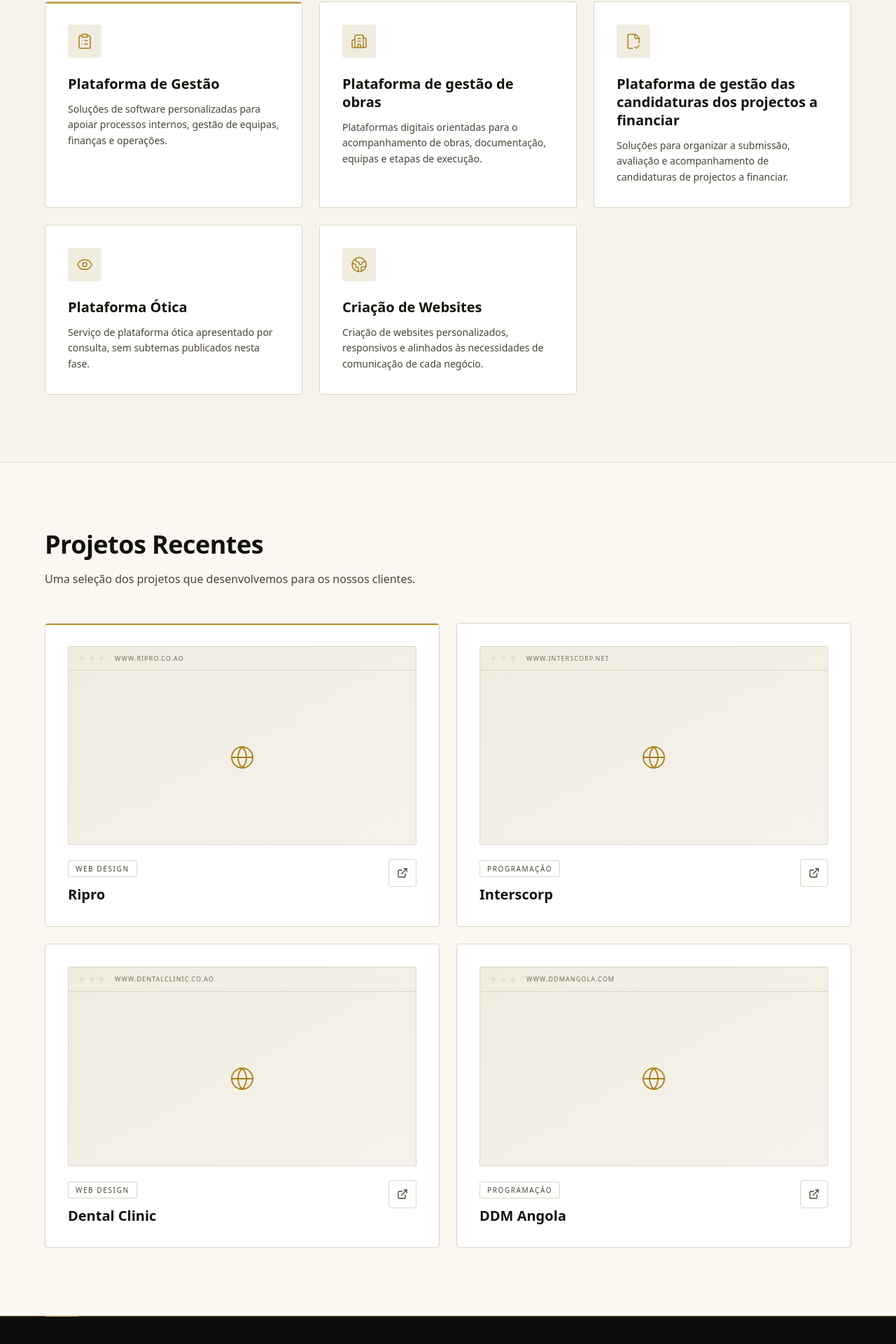
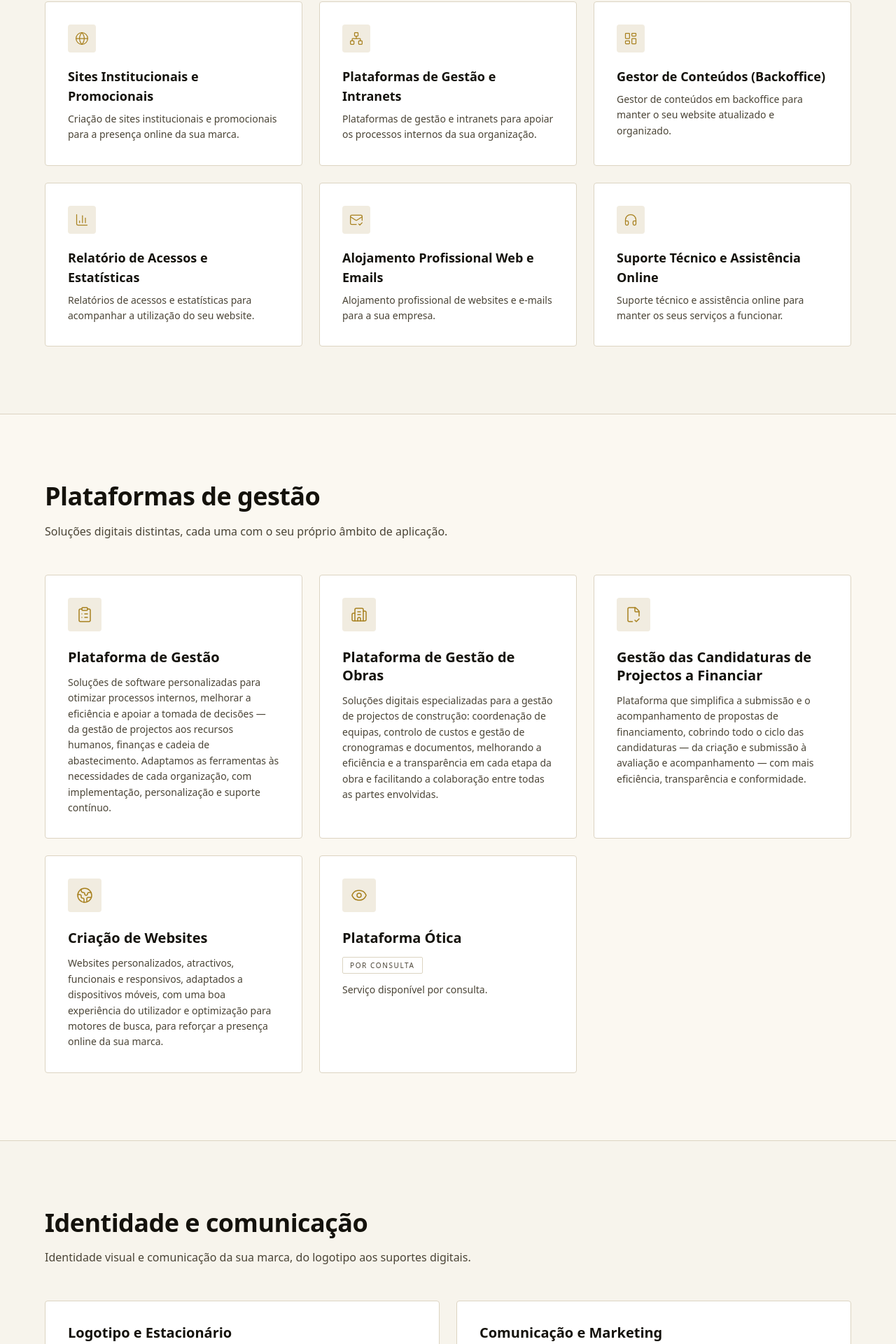
Before and after one commit to persistec/persistech, a Next.js app: page /newmedia in a window 1280 px wide. Shown: the part 827-2747 px from the top of the page at 70% size. Built offline with nearby package versions, Linux system fonts and the light colour scheme.

Commit message:
feat(newmedia): rebuild page around the three Newmedia service families per Asana brief

```diff
--- a/src/app/newmedia/page.tsx
+++ b/src/app/newmedia/page.tsx
@@ -6,7 +6,7 @@ import ServicesSection from "@/components/newmedia/ServicesSection";
 import CTABand from "@/components/ui/CTABand";
 
 const description =
-  "Serviços NewMedia da Persistech para plataformas web, plataformas de gestão e soluções digitais personalizadas.";
+  "Serviços NewMedia da Persistech: criação e gestão da identidade visual e da presença digital — websites, plataformas de gestão e comunicação.";
 
 export const metadata: Metadata = {
   title: "Serviços NewMedia",
@@ -41,8 +41,8 @@ export default function NewmediaPage() {
       <ServicesSection />
       <PortfolioSection />
       <CTABand
-        title="Tem uma solução digital em mente?"
-        description="Conte-nos a sua necessidade e avaliamos a melhor abordagem para o seu projeto."
+        title="Tem um projeto digital em mente?"
+        description="Fale connosco sobre o seu website, identidade visual ou plataforma — avaliamos a melhor abordagem para o seu projeto."
         primary={{ label: "Falar com a equipa", href: "/contactos" }}
         secondary={{ label: "Ver serviços", href: "/servicos" }}
       />
--- a/src/components/newmedia/PageHero.tsx
+++ b/src/components/newmedia/PageHero.tsx
@@ -4,13 +4,13 @@ export default function NewmediaHero() {
   return (
     <SharedPageHero
       title="Serviços NewMedia"
-      lead="Desenvolvemos plataformas web, plataformas de gestão e soluções digitais personalizadas para apoiar processos e presença digital."
+      lead="Criação e gestão da identidade visual e da presença digital da sua empresa: websites, plataformas de gestão, logotipo e comunicação."
       image={{
         src: "/images/heroes/hero-newmedia.jpg",
         alt: "Ambiente digital e desenvolvimento de plataformas web",
         priority: true,
       }}
-      proof={{ value: "4", label: "Projetos recentes" }}
+      proof={{ value: "3", label: "Áreas de serviço" }}
       actions={[
         { label: "Falar com a equipa", href: "/contactos" },
         { label: "Ver projetos", href: "#projetos", variant: "outline" },
--- a/src/components/newmedia/PortfolioSection.tsx
+++ b/src/components/newmedia/PortfolioSection.tsx
@@ -49,7 +49,7 @@ export default function PortfolioSection() {
           {projects.map((project, index) => (
             <Reveal key={project.name} className={revealDelays[index]}>
               <Card
-                featured={index === 0}
+                hover={false}
                 className="group h-full p-6 motion-safe:hover:-translate-y-1 motion-safe:hover:shadow-[0_18px_36px_-24px_rgba(20,18,12,0.45)]"
               >
                 <div className="overflow-hidden rounded-[2px] border border-hairline bg-gradient-to-br from-parchment to-stone/40">
--- a/src/components/newmedia/ServicesSection.tsx
+++ b/src/components/newmedia/ServicesSection.tsx
@@ -1,43 +1,107 @@
-import { Building2, ClipboardList, Eye, FileCheck2, Globe2 } from "lucide-react";
+import {
+  BarChart3,
+  Building2,
+  Check,
+  ClipboardList,
+  Eye,
+  FileCheck2,
+  Globe,
+  Globe2,
+  Headphones,
+  LayoutDashboard,
+  MailCheck,
+  Network,
+} from "lucide-react";
 
+import Badge from "@/components/ui/Badge";
 import Card from "@/components/ui/Card";
 import Reveal from "@/components/ui/Reveal";
 import SectionHeading from "@/components/ui/SectionHeading";
 
-const services = [
+const digitalServices = [
+  {
+    title: "Sites Institucionais e Promocionais",
+    description:
+      "Criação de sites institucionais e promocionais para a presença online da sua marca.",
+    icon: Globe,
+  },
+  {
+    title: "Plataformas de Gestão e Intranets",
+    description:
+      "Plataformas de gestão e intranets para apoiar os processos internos da sua organização.",
+    icon: Network,
+  },
+  {
+    title: "Gestor de Conteúdos (Backoffice)",
+    description:
+      "Gestor de conteúdos em backoffice para manter o seu website atualizado e organizado.",
+    icon: LayoutDashboard,
+  },
+  {
+    title: "Relatório de Acessos e Estatísticas",
+    description:
+      "Relatórios de acessos e estatísticas para acompanhar a utilização do seu website.",
+    icon: BarChart3,
+  },
+  {
+    title: "Alojamento Profissional Web e Emails",
+    description:
+      "Alojamento profissional de websites e e-mails para a sua empresa.",
+    icon: MailCheck,
+  },
+  {
+    title: "Suporte Técnico e Assistência Online",
+    description:
+      "Suporte técnico e assistência online para manter os seus serviços a funcionar.",
+    icon: Headphones,
+  },
+];
+
+// Descrições adaptadas do briefing Asana (SERVIÇOS NEWMEDIA); não acrescentar
+// funcionalidades, prazos ou condições que não constam da fonte.
+const platforms = [
   {
     title: "Plataforma de Gestão",
     description:
-      "Soluções de software personalizadas para apoiar processos internos, gestão de equipas, finanças e operações.",
+      "Soluções de software personalizadas para otimizar processos internos, melhorar a eficiência e apoiar a tomada de decisões — da gestão de projectos aos recursos humanos, finanças e cadeia de abastecimento. Adaptamos as ferramentas às necessidades de cada organização, com implementação, personalização e suporte contínuo.",
     icon: ClipboardList,
   },
   {
-    title: "Plataforma de gestão de obras",
+    title: "Plataforma de Gestão de Obras",
     description:
-      "Plataformas digitais orientadas para o acompanhamento de obras, documentação, equipas e etapas de execução.",
+      "Soluções digitais especializadas para a gestão de projectos de construção: coordenação de equipas, controlo de custos e gestão de cronogramas e documentos, melhorando a eficiência e a transparência em cada etapa da obra e facilitando a colaboração entre todas as partes envolvidas.",
     icon: Building2,
   },
   {
-    title: "Plataforma de gestão das candidaturas dos projectos a financiar",
+    title: "Gestão das Candidaturas de Projectos a Financiar",
     description:
-      "Soluções para organizar a submissão, avaliação e acompanhamento de candidaturas de projectos a financiar.",
+      "Plataforma que simplifica a submissão e o acompanhamento de propostas de financiamento, cobrindo todo o ciclo das candidaturas — da criação e submissão à avaliação e acompanhamento — com mais eficiência, transparência e conformidade.",
     icon: FileCheck2,
-  },
-  {
-    title: "Plataforma Ótica",
-    description:
-      "Serviço de plataforma ótica apresentado por consulta, sem subtemas publicados nesta fase.",
-    icon: Eye,
   },
   {
     title: "Criação de Websites",
     description:
-      "Criação de websites personalizados, responsivos e alinhados às necessidades de comunicação de cada negócio.",
+      "Websites personalizados, atractivos, funcionais e responsivos, adaptados a dispositivos móveis, com uma boa experiência do utilizador e optimização para motores de busca, para reforçar a presença online da sua marca.",
     icon: Globe2,
+  },
+  {
+    title: "Plataforma Ótica",
+    description: "Serviço disponível por consulta.",
+    icon: Eye,
+    onConsultation: true,
   },
 ];
 
-const revealDelays = [
+const digitalDelays = [
+  "delay-[0ms]",
+  "delay-[100ms]",
+  "delay-[200ms]",
+  "delay-[300ms]",
+  "delay-[400ms]",
+  "delay-[500ms]",
+];
+
+const platformDelays = [
   "delay-[0ms]",
   "delay-[100ms]",
   "delay-[200ms]",
@@ -45,23 +109,83 @@ const revealDelays = [
   "delay-[400ms]",
 ];
 
+const families = [
+  {
+    title: "Logotipo e Estacionário",
+    items: [
+      "Criação de Logotipo",
+      "Cartões de Visita",
+      "Papel de Carta e Envelopes",
+      "Estacionário Digital",
+      "Manual de Normas",
+    ],
+  },
+  {
+    title: "Comunicação e Marketing",
+    items: [
+      "Brochura de Apresentação",
+      "Folhetos Promocionais",
+      "Campanhas de Comunicação",
+      "Web-Marketing e Redes Sociais",
+      "Newsletters",
+    ],
+  },
+];
+
 export default function ServicesSection() {
   return (
+    <>
       <section className="bg-canvas">
         <div className="container-aurum section-rhythm">
           <SectionHeading
-          title="Soluções digitais e plataformas"
-          description="Serviços NewMedia focados em plataformas de gestão, aplicações web e presença digital."
+            title="Plataformas digitais e websites"
+            description="A Newmedia cobre a criação e gestão da identidade visual e da presença digital da sua empresa, com um conjunto completo de serviços digitais."
           />
 
           <div className="mt-12 grid grid-cols-1 gap-6 md:grid-cols-2 lg:grid-cols-3">
-          {services.map(({ title, description, icon: Icon }, index) => (
-            <Reveal key={title} className={revealDelays[index]}>
-              <Card featured={index === 0} className="h-full">
+            {digitalServices.map(({ title, description, icon: Icon }, index) => (
+              <Reveal key={title} className={digitalDelays[index]}>
+                <Card
+                  hover={false}
+                  className="h-full p-6 motion-safe:hover:-translate-y-1 motion-safe:hover:shadow-[0_18px_36px_-24px_rgba(20,18,12,0.45)]"
+                >
+                  <div className="flex h-10 w-10 items-center justify-center rounded-[4px] bg-parchment text-gold-deep">
+                    <Icon className="h-5 w-5" strokeWidth={1.5} aria-hidden="true" />
+                  </div>
+                  <h3 className="mt-5 font-display text-lg font-semibold text-ink">
+                    {title}
+                  </h3>
+                  <p className="mt-2 type-body-sm text-graphite">{description}</p>
+                </Card>
+              </Reveal>
+            ))}
+          </div>
+        </div>
+      </section>
+
+      <section className="border-y border-hairline bg-sand">
+        <div className="container-aurum section-rhythm">
+          <SectionHeading
+            title="Plataformas de gestão"
+            description="Soluções digitais distintas, cada uma com o seu próprio âmbito de aplicação."
+          />
+
+          <div className="mt-12 grid grid-cols-1 gap-6 md:grid-cols-2 lg:grid-cols-3">
+            {platforms.map(({ title, description, icon: Icon, onConsultation }, index) => (
+              <Reveal key={title} className={platformDelays[index]}>
+                <Card
+                  hover={false}
+                  className="h-full motion-safe:hover:-translate-y-1 motion-safe:hover:shadow-[0_18px_36px_-24px_rgba(20,18,12,0.45)]"
+                >
                   <div className="flex h-12 w-12 items-center justify-center rounded-[4px] bg-parchment text-gold-deep">
                     <Icon className="h-6 w-6" strokeWidth={1.5} aria-hidden="true" />
                   </div>
-                <h2 className="mt-6 type-headline-sm text-ink">{title}</h2>
+                  <h3 className="mt-6 type-headline-sm text-ink">{title}</h3>
+                  {onConsultation ? (
+                    <div className="mt-3">
+                      <Badge>Por consulta</Badge>
+                    </div>
+                  ) : null}
                   <p className="mt-3 type-body-sm text-graphite">{description}</p>
                 </Card>
               </Reveal>
@@ -69,5 +193,40 @@ export default function ServicesSection() {
           </div>
         </div>
       </section>
+
+      <section className="bg-canvas">
+        <div className="container-aurum section-rhythm">
+          <SectionHeading
+            title="Identidade e comunicação"
+            description="Identidade visual e comunicação da sua marca, do logotipo aos suportes digitais."
+          />
+
+          <div className="mt-12 grid grid-cols-1 gap-6 md:grid-cols-2">
+            {families.map(({ title, items }, index) => (
+              <Reveal key={title} className={platformDelays[index]}>
+                <Card
+                  hover={false}
+                  className="h-full motion-safe:hover:-translate-y-1 motion-safe:hover:shadow-[0_18px_36px_-24px_rgba(20,18,12,0.45)]"
+                >
+                  <h3 className="type-headline-sm text-ink">{title}</h3>
+                  <ul className="mt-6 grid grid-cols-1 gap-3 sm:grid-cols-2">
+                    {items.map((item) => (
+                      <li key={item} className="flex items-start gap-3">
+                        <Check
+                          className="mt-0.5 h-4 w-4 shrink-0 text-gold-deep"
+                          strokeWidth={2}
+                          aria-hidden="true"
+                        />
+                        <span className="type-body-sm text-graphite">{item}</span>
+                      </li>
+                    ))}
+                  </ul>
+                </Card>
+              </Reveal>
+            ))}
+          </div>
+        </div>
+      </section>
+    </>
   );
 }
```
Lines whose indentation alone changed are shown as unchanged.
